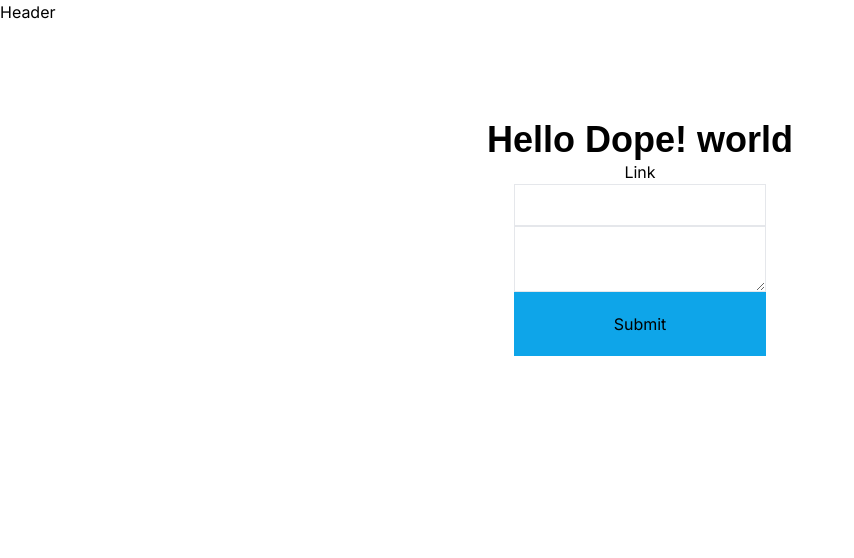
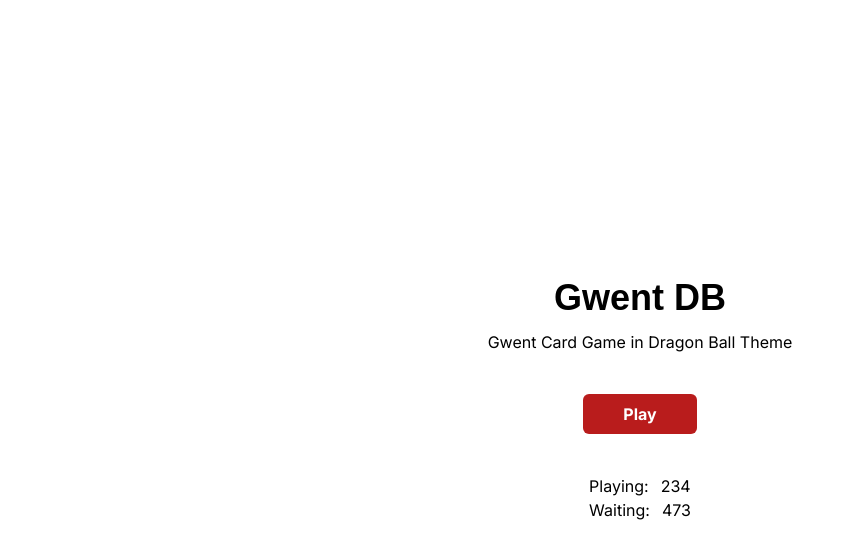
Before and after one commit to netspie/db-gwent, a Next.js app in the folder src/dbgwent-gameplay-client/: page / in a window 1280 px wide. Shown: the top 558 px of the page, without its empty margins (0-854 px from the left). Built offline with nearby package versions, Linux system fonts and the light colour scheme.

Commit message:
Change home page

```diff
--- a/src/dbgwent-gameplay-client/src/app/games/[id]/page.tsx
+++ b/src/dbgwent-gameplay-client/src/app/games/[id]/page.tsx
@@ -5,10 +5,10 @@
 import CardRowBottom from "@/components/CardRowBottom";
 import CardRowPool from "@/components/CardRowPool";
 import HeroPanel from "@/components/HeroPanel";
-import React from "react";
+import React, { useState } from "react";
 
 export default function Game() {
-  const [hydrated, setHydrated] = React.useState(false);
+  const [hydrated, setHydrated] = useState(false);
     React.useEffect(() => {
         setHydrated(true);
     }, []);
--- a/src/dbgwent-gameplay-client/src/app/page.tsx
+++ b/src/dbgwent-gameplay-client/src/app/page.tsx
@@ -51,15 +51,22 @@
 
   return (
     <>
-    <Header></Header>
-    <main className="flex min-h-screen flex-col items-center p-24">
-      <h1>Hello Dope! {hello}</h1>
-      <Link href="/info/87">Link</Link>
-      <form action={savePost} className="grid">
-        <input className="p-2 border" name="title" type="text" />
-        <textarea className="p-2 border" name="description" />
-        <button className="px-4 py-5 text-black bg-sky-500" type="submit">Submit</button>
-      </form>
+    <main className="flex w-full h-full items-center justify-center flex-col gap-10">
+      <section className="flex flex-col gap-3 items-center">
+        <h1 className="font-bold">Gwent DB</h1>
+        <h4 className="">Gwent Card Game in Dragon Ball Theme</h4>
+      </section>
+      <Link href="/games/test" className="px-10 py-2 text-white bg-red-700 font-bold rounded-md">Play</Link>
+      <div>
+        <div className="flex gap-3">
+          <label className="">Playing: </label>
+          <span className="">234</span>
+        </div>
+        <div className="flex gap-3">
+          <label className="">Waiting: </label>
+          <span className="">473</span>
+        </div>
+      </div>
     </main>
     </>
   );
```
